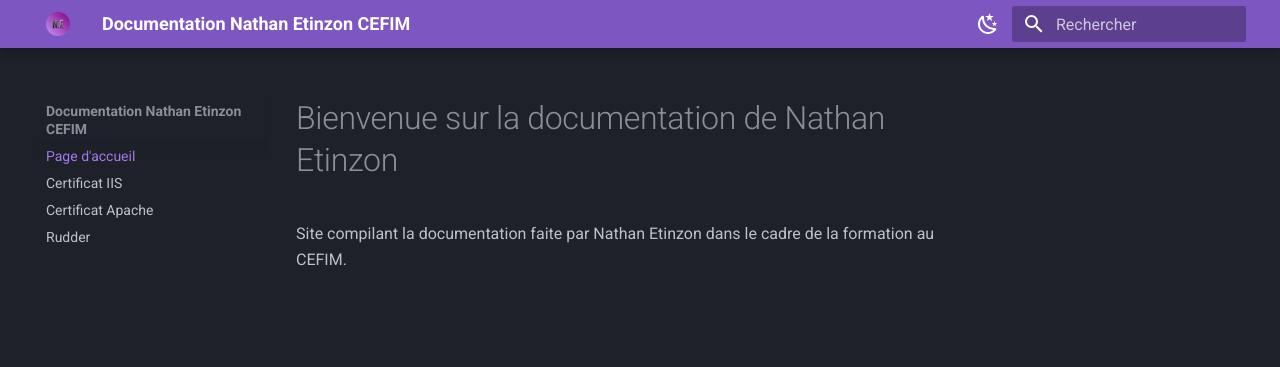
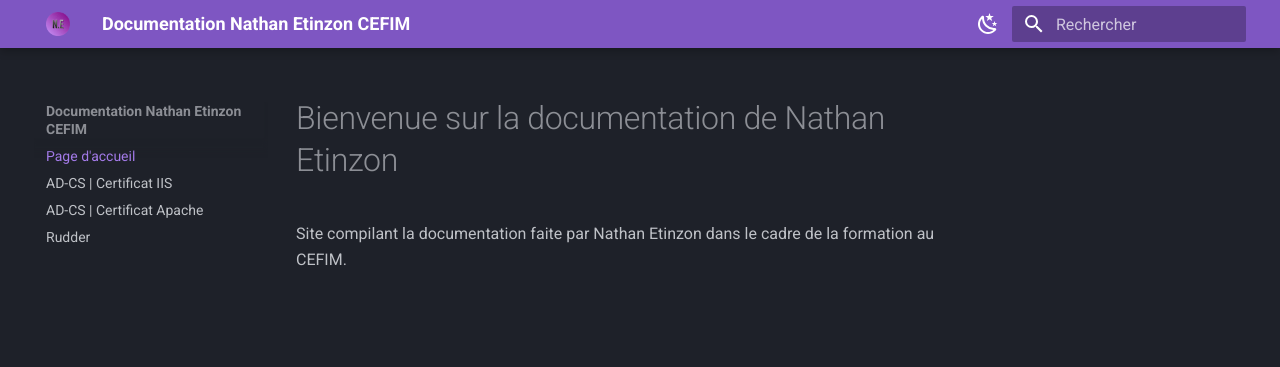
Before and after one commit to NathanEtinzon/CEFIM, an MkDocs documentation site: the page built from docs/index.md, in a window 1280 px wide. Shown: the top 367 px of the page. Built offline with MkDocs 1.6.1 and Material for MkDocs 9.7.7, drawn with Linux system fonts in a browser that asks for light colours.

Commit message:
Maj nom nav

```diff
--- a/mkdocs.yml
+++ b/mkdocs.yml
@@ -41,6 +41,6 @@ extra:
 #Navigation
 nav:
   - Page d'accueil: index.md
-  - Certificat IIS: AD-CS_Certificat_IIS.md
-  - Certificat Apache: AD-CS_Certificat_Apache.md
+  - AD-CS | Certificat IIS: AD-CS_Certificat_IIS.md
+  - AD-CS | Certificat Apache: AD-CS_Certificat_Apache.md
   - Rudder: ITIL_Etinzon_Nathan.md
```
